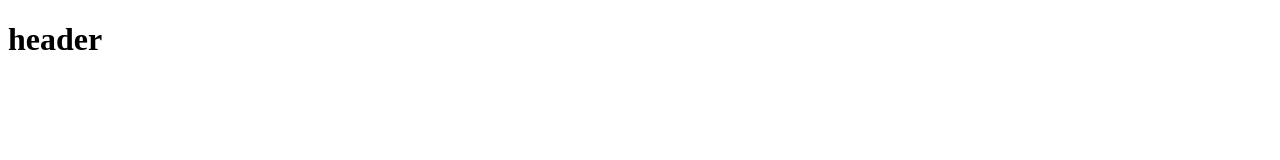
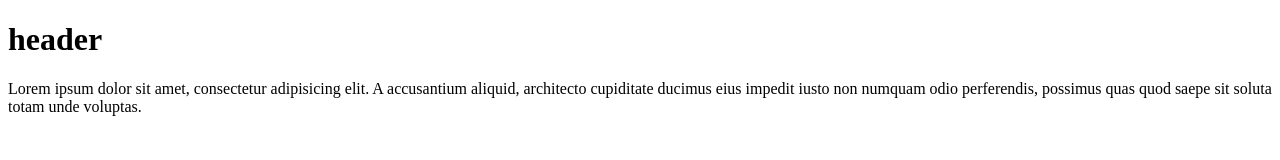
Before and after one commit to ulan-cmd/12-02, a plain HTML site: page index.html in a window 1280 px wide. Drawn offline with Linux system fonts and the light colour scheme.

Commit message:
feat: added content

```diff
--- a/index.html
+++ b/index.html
@@ -11,5 +11,9 @@
 <header>
     <h1>header</h1>
 </header>
+<div class="content">
+    <p>Lorem ipsum dolor sit amet, consectetur adipisicing elit. A accusantium aliquid, architecto cupiditate ducimus
+        eius impedit iusto non numquam odio perferendis, possimus quas quod saepe sit soluta totam unde voluptas.</p>
+</div>
 </body>
 </html>
```
